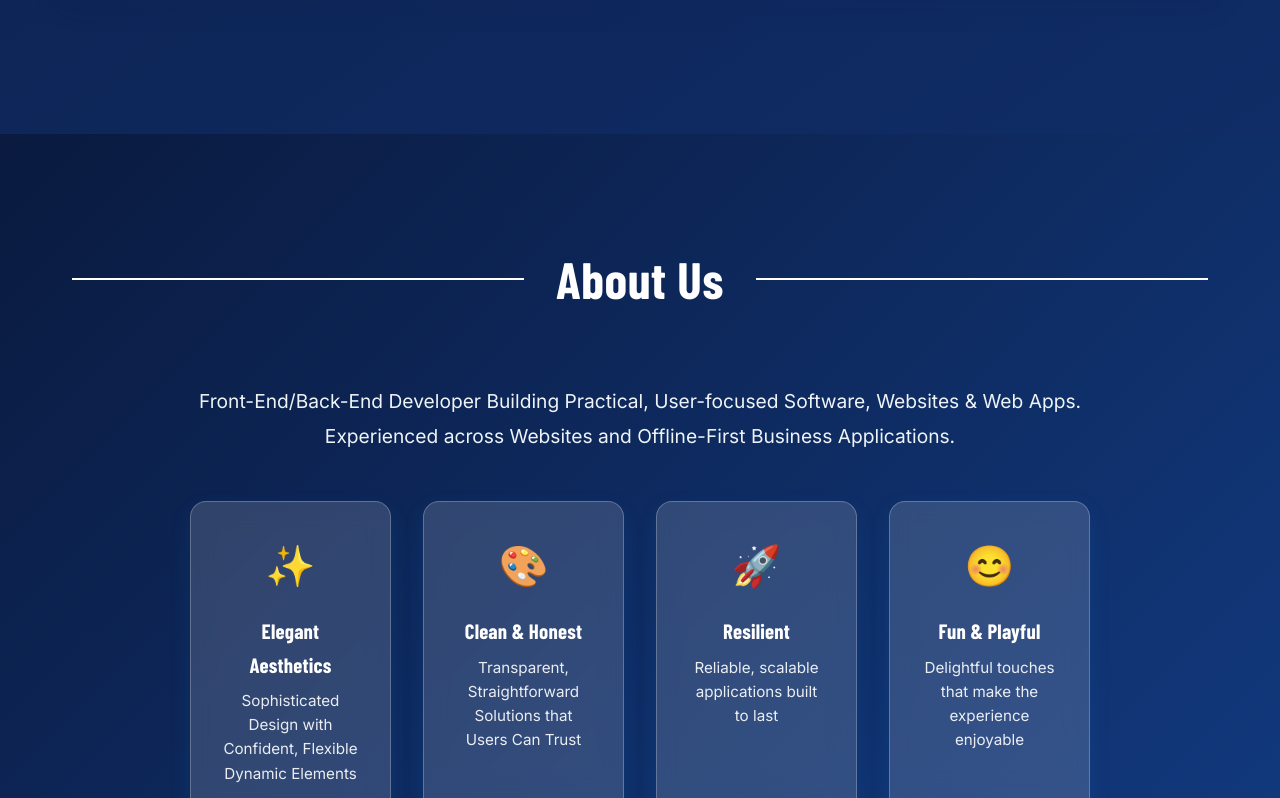
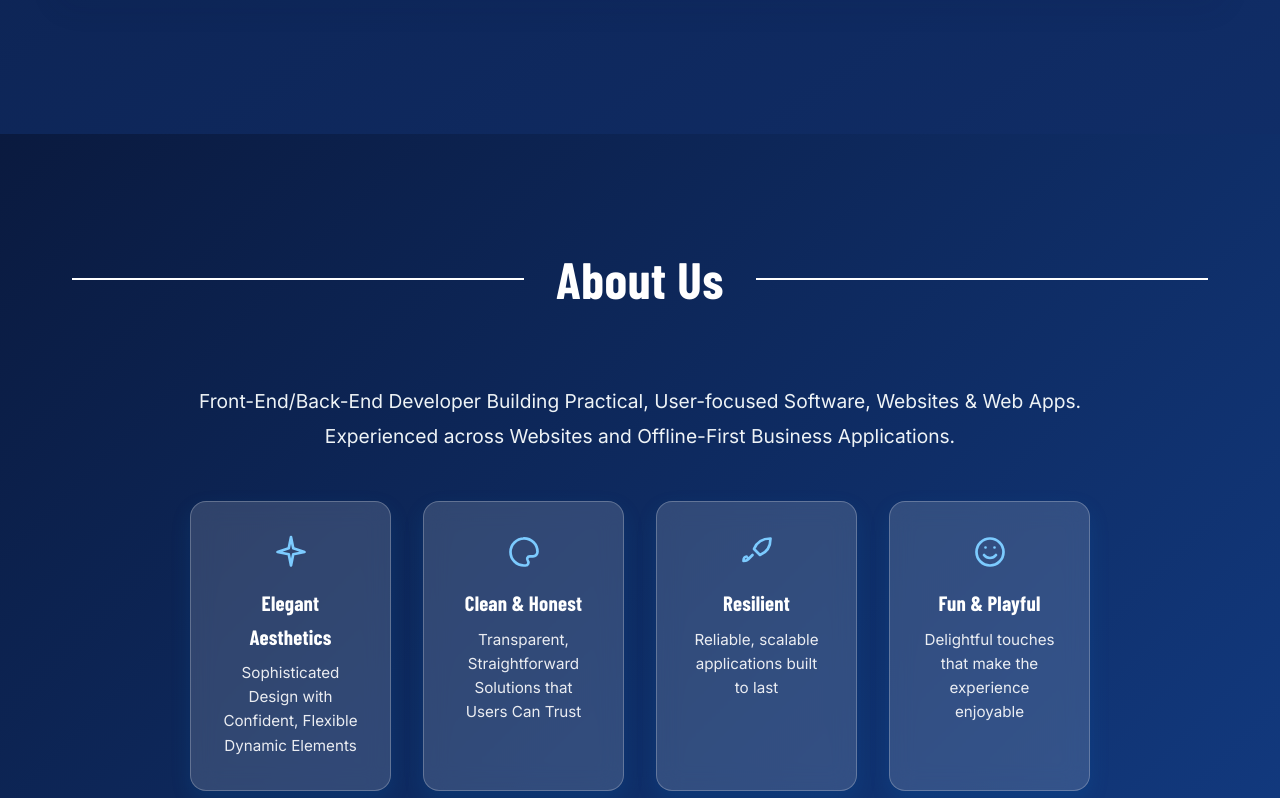
Before and after one commit to WildXhild/dean-by-dzyne, a plain HTML site: page index.html in a window 1280 px wide. Shown: the part 2665-3463 px from the top of the page. Drawn offline with nearby package versions, Linux system fonts and the light colour scheme; a web font is replaced by a local one.

Commit message:
style: replace remaining service and quality emoji with SVG icons

```diff
--- a/index.html
+++ b/index.html
@@ -157,7 +157,7 @@
                     <p class="service-description">Maximize Your Online Presence across All Platforms</p>
                     <div class="service-grid">
                         <div v-for="item in digitalIntegration" :key="item" class="service-item">
-                            <div class="service-icon">📱</div>
+                            <div class="service-icon" aria-hidden="true"><svg viewBox="0 0 24 24"><rect x="6" y="2" width="12" height="20" rx="2"/><path d="M11 18h2"/></svg></div>
                             <p>{{ item }}</p>
                         </div>
                     </div>
@@ -196,22 +196,22 @@
                     <p>Front-End/Back-End Developer Building Practical, User-focused Software, Websites & Web Apps. Experienced across Websites and Offline-First Business Applications.</p>
                     <div class="qualities">
                         <div class="quality">
-                            <span class="quality-icon">✨</span>
+                            <span class="quality-icon" aria-hidden="true"><svg viewBox="0 0 24 24"><path d="m12 2 1.5 7.5L21 12l-7.5 1.5L12 21l-1.5-7.5L3 12l7.5-2.5L12 2Z"/></svg></span>
                             <h4>Elegant Aesthetics</h4>
                             <p>Sophisticated Design with Confident, Flexible Dynamic Elements</p>
                         </div>
                         <div class="quality">
-                            <span class="quality-icon">🎨</span>
+                            <span class="quality-icon" aria-hidden="true"><svg viewBox="0 0 24 24"><path d="M12 3a9 9 0 1 0 0 18h1a2 2 0 0 0 1.5-3.3 1.7 1.7 0 0 1 1.3-2.8H18a3 3 0 0 0 3-3c0-5-4-9-9-9Z"/></svg></span>
                             <h4>Clean & Honest</h4>
                             <p>Transparent, Straightforward Solutions that Users Can Trust</p>
                         </div>
                         <div class="quality">
-                            <span class="quality-icon">🚀</span>
+                            <span class="quality-icon" aria-hidden="true"><svg viewBox="0 0 24 24"><path d="M5 15c-1 0-2 1-2 3 2 0 3-1 3-2M9 14l-3 3M12 12l-2-2c2-5 6-7 11-7 0 5-2 9-7 11l-2-2Z"/></svg></span>
                             <h4>Resilient</h4>
                             <p>Reliable, scalable applications built to last</p>
                         </div>
                         <div class="quality">
-                            <span class="quality-icon">😊</span>
+                            <span class="quality-icon" aria-hidden="true"><svg viewBox="0 0 24 24"><circle cx="12" cy="12" r="9"/><path d="M8 14s1.5 2 4 2 4-2 4-2M9 9h.01M15 9h.01"/></svg></span>
                             <h4>Fun & Playful</h4>
                             <p>Delightful touches that make the experience enjoyable</p>
                         </div>
```
